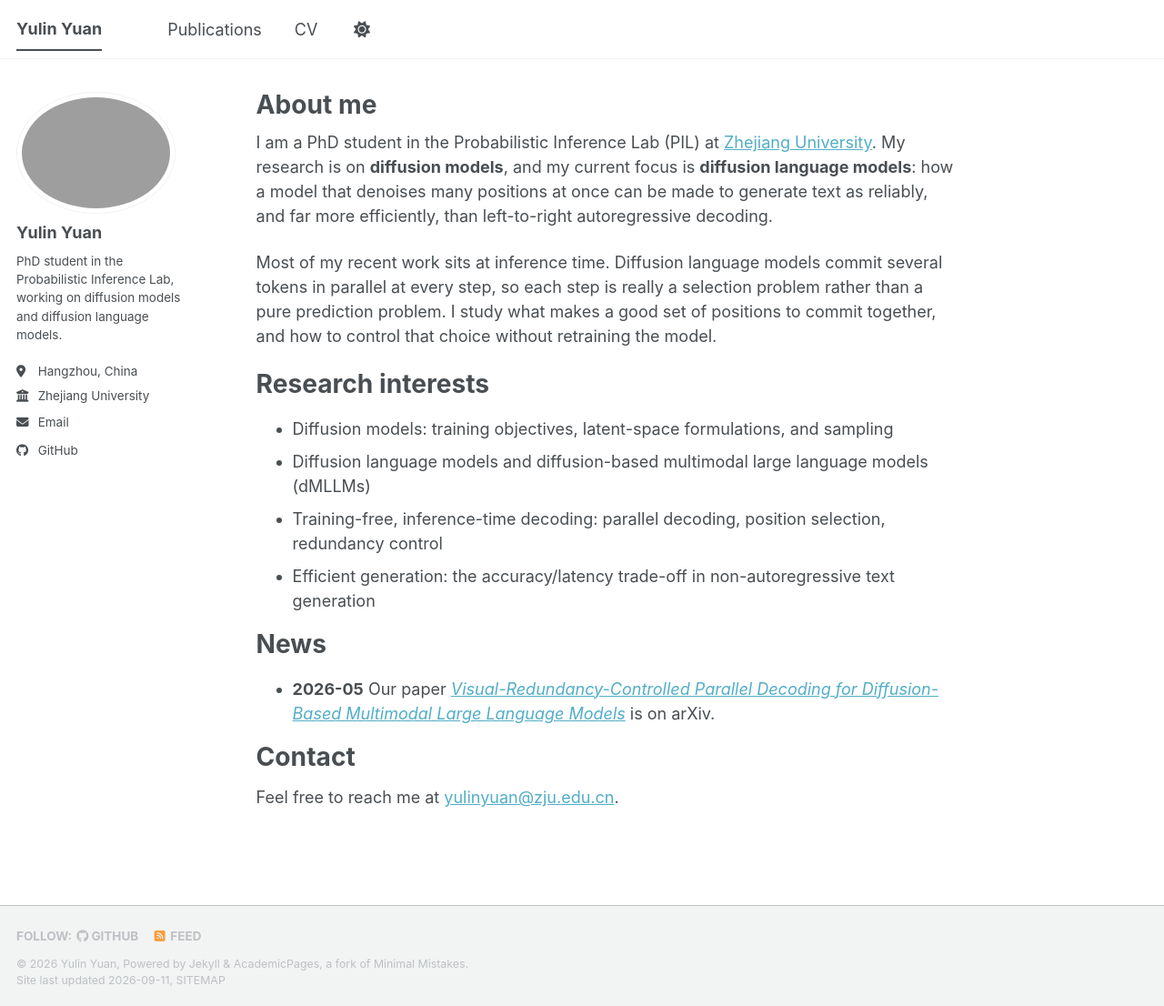
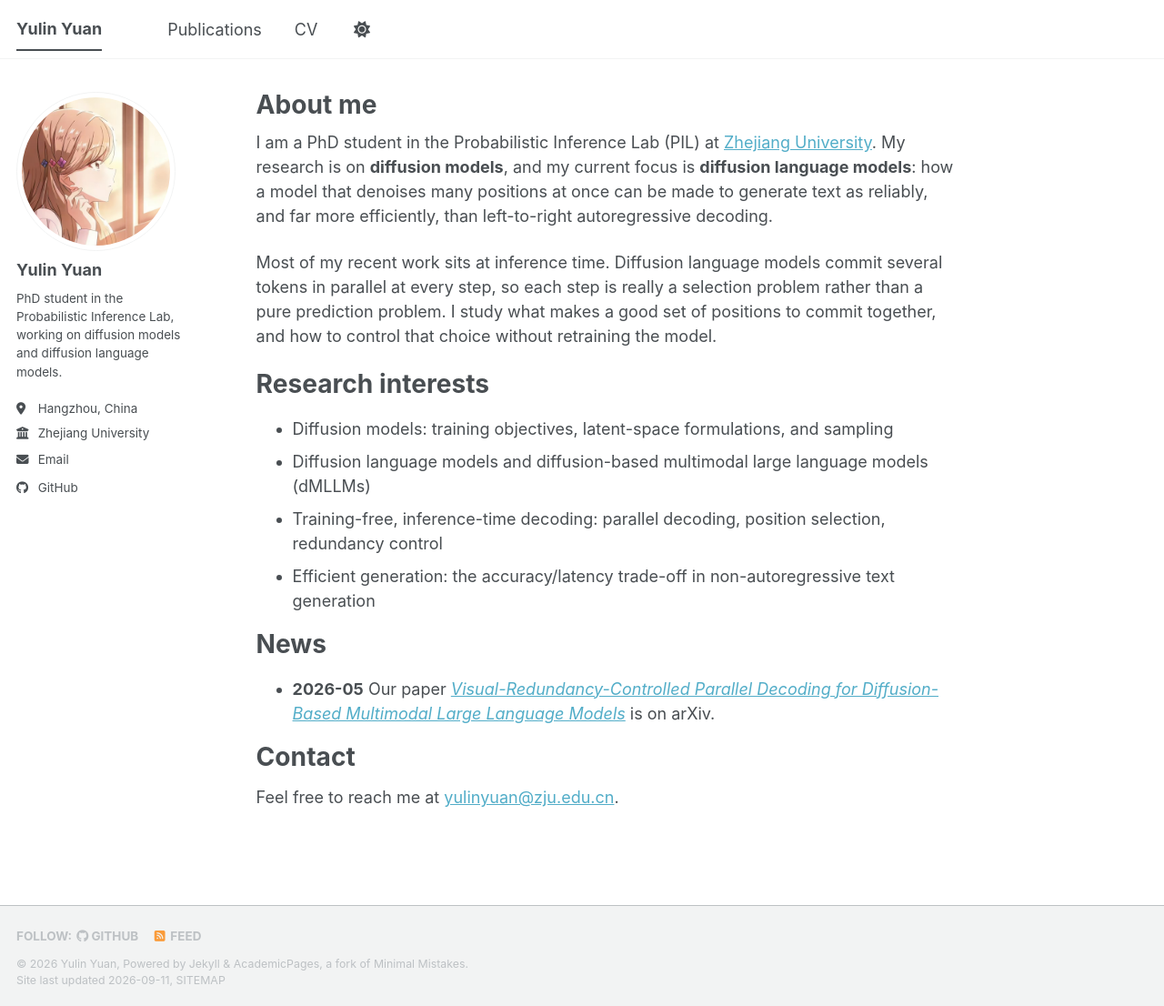
Before and after one commit to infiniteYuanyl/infiniteYuanyl.github.io, a Jekyll site: the page built from _pages/about.md, in a window 1280 px wide and 1106 px high. Shown: the whole window at 91% size. Built offline with Jekyll 4.4.1, drawn with Linux system fonts in a browser that asks for light colours; a style sheet for code colours, icons or effects is not loaded.

Commit message:
Add the sidebar avatar
Crop the portrait to a 400x400 square centred on the face, so the
circular sidebar mask does not clip it.

Co-Authored-By: Claude Opus 5 (1M context) <noreply@anthropic.com>

```diff
--- a/_config.yml
+++ b/_config.yml
@@ -23,7 +23,7 @@ repository               : "infiniteYuanyl/academic-homepage"
 #               Additional customization can be done by editing /_includes/author-profile.html
 author:
   # Biographic information
-  avatar           : # e.g. "profile.png" - place the file in /images/
+  avatar           : "profile.png"
   name             : "Yulin Yuan"
   pronouns         : # example: "she/her"
   bio              : "PhD student in the Probabilistic Inference Lab, working on diffusion models and diffusion language models."
```
Also changed, not shown: images/profile.png.
